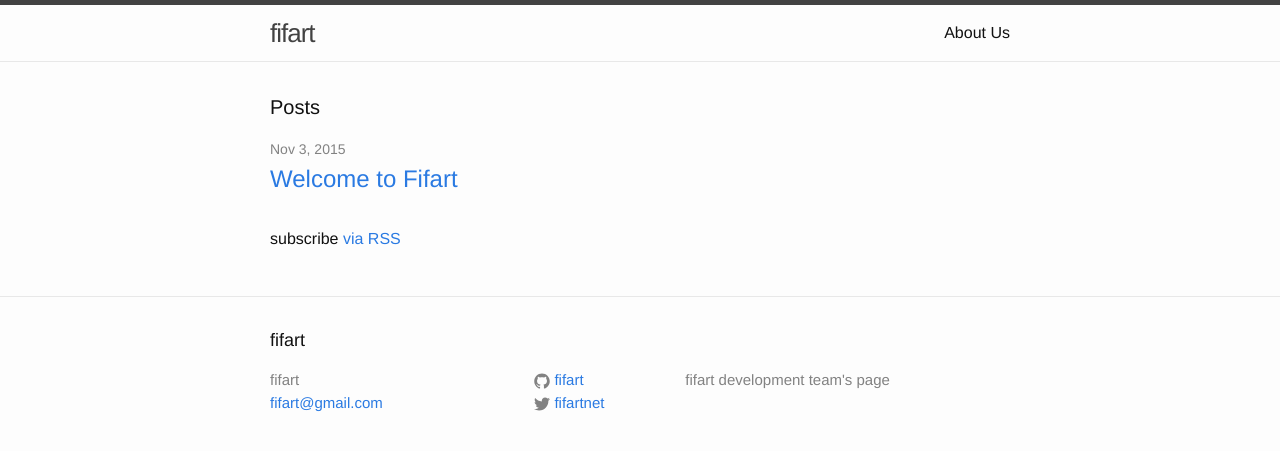
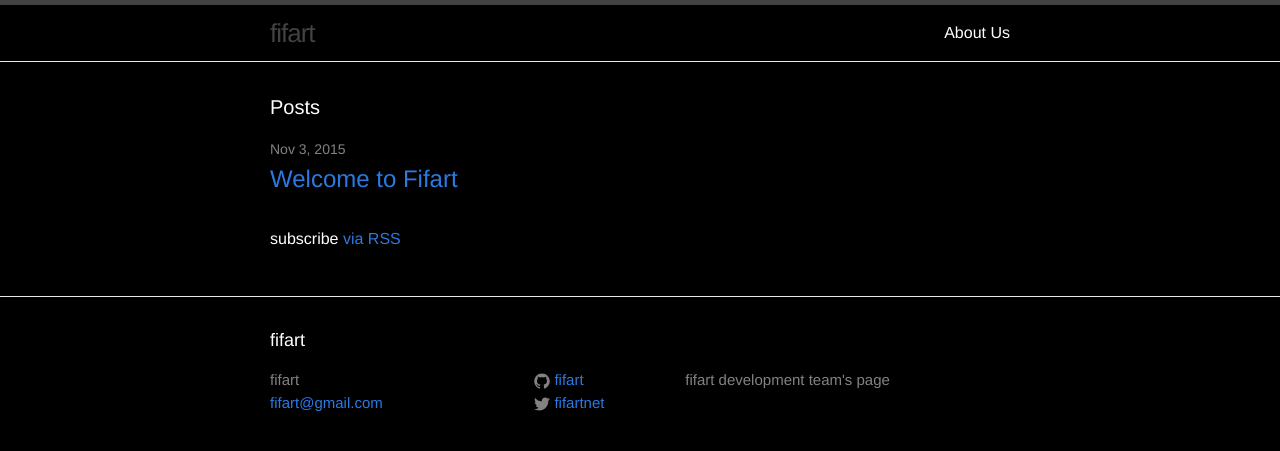
Before and after one commit to fifart/fifart.github.io, a Jekyll site: the page built from index.html, in a window 1280 px wide. Shown: the top 451 px of the page. Built offline with Jekyll 4.4.1, drawn with Linux system fonts in a browser that asks for light colours.

Commit message:
Changedcolours

```diff
--- a/css/main.scss
+++ b/css/main.scss
@@ -14,8 +14,8 @@ $base-line-height: 1.5;
 
 $spacing-unit:     30px;
 
-$text-color:       #111;
-$background-color: #fdfdfd;
+$text-color:       #fff;
+$background-color: #000;
 $brand-color:      #2a7ae2;
 
 $grey-color:       #828282;
```
